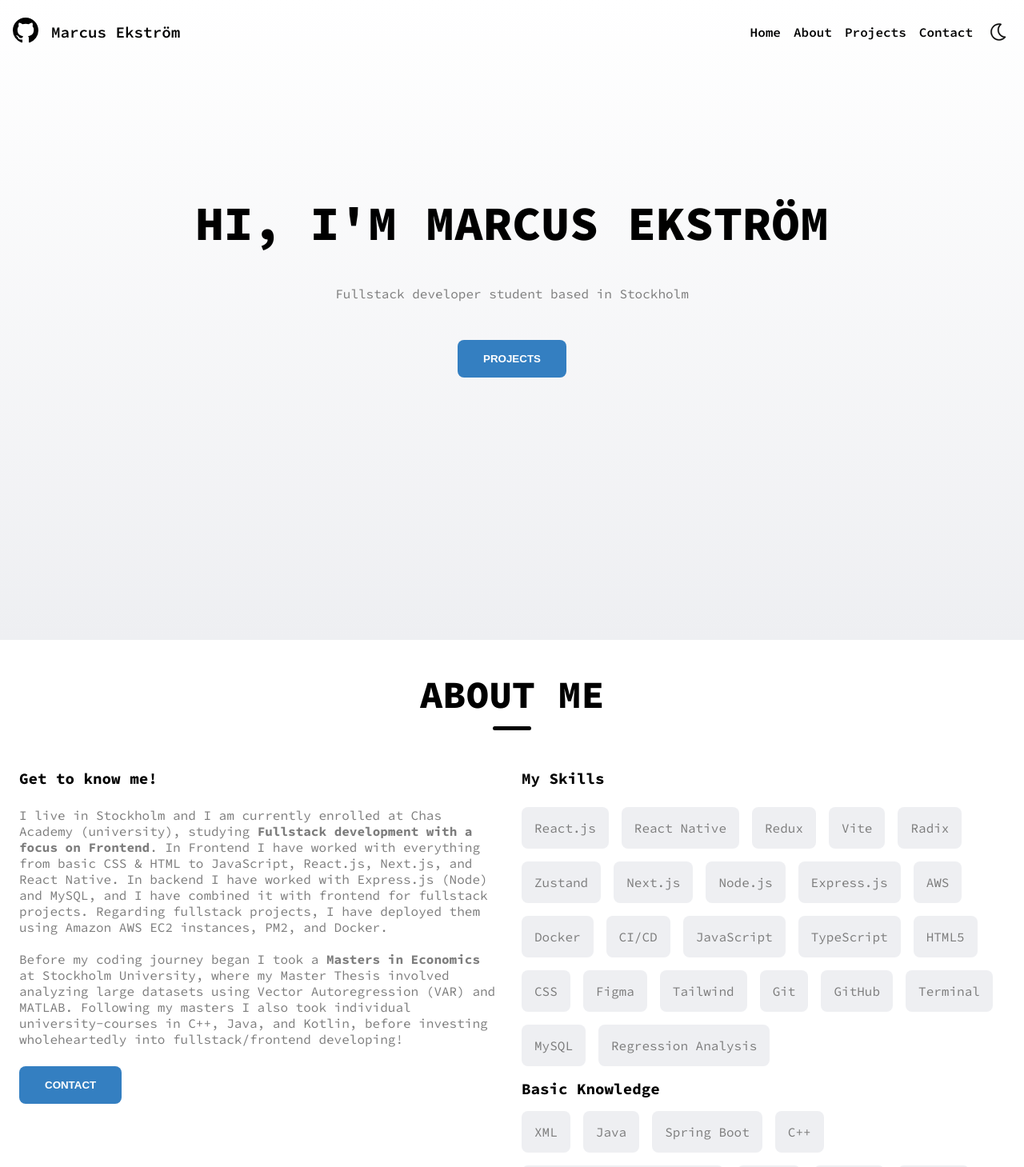
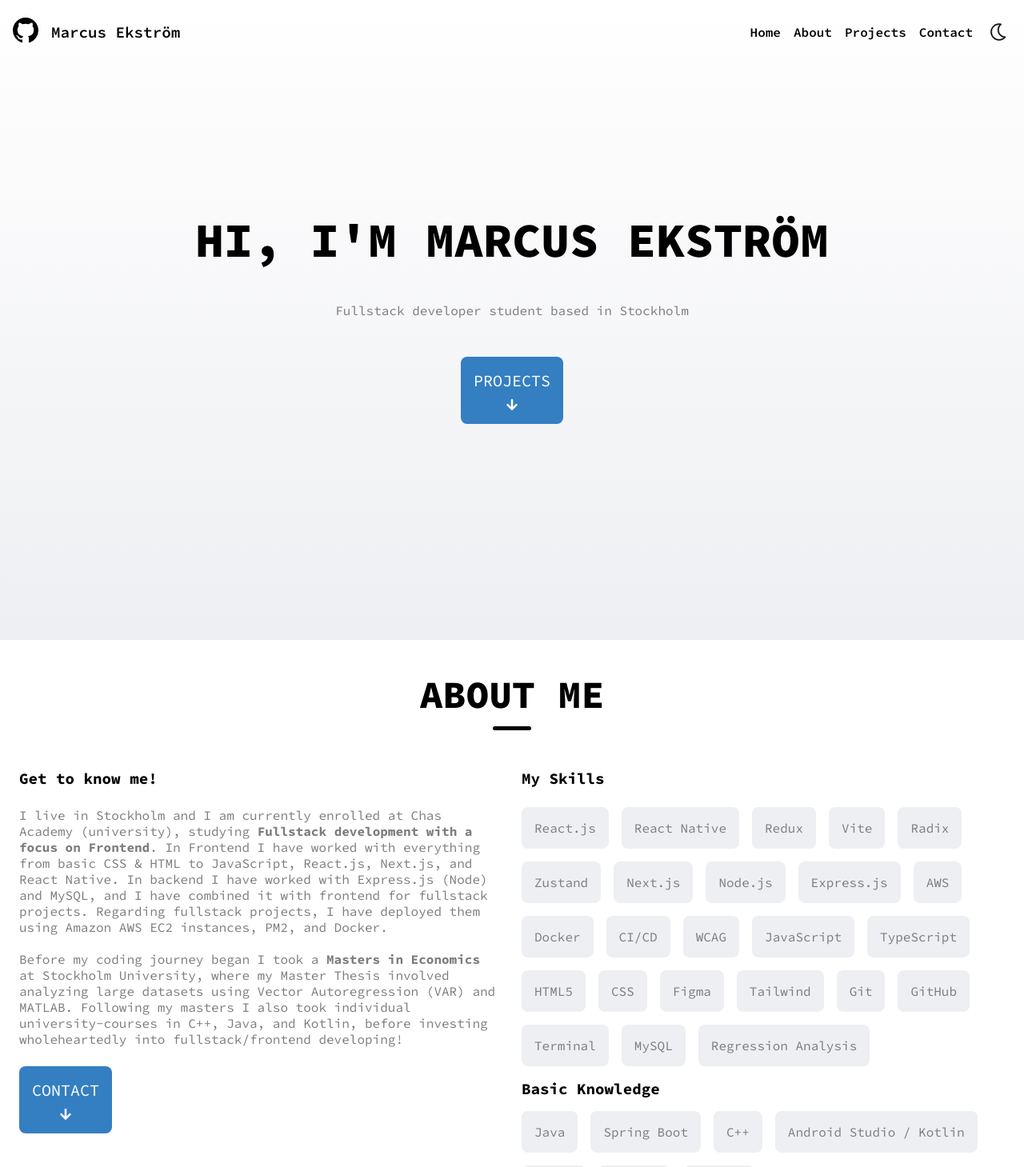
Before and after one commit to maek95/portfolio-marcus-ekstrom, a Next.js app: page / in a window 1280 px wide. Shown: the top 1459 px of the page at 80% size. Built offline with nearby package versions, Linux system fonts and the light colour scheme.

Commit message:
bluebutton stuff, and sticky/fixed header depending on hamburgerclicked

```diff
--- a/app/globals.css
+++ b/app/globals.css
@@ -17,7 +17,6 @@
 body {
   font-size: 1rem;
   /* transition: background-color 3.5s ease, color 1.5s ease; */ /* funkar inte? */
-
 }
 
 /* h2 {
--- a/app/layout.js
+++ b/app/layout.js
@@ -38,7 +38,7 @@ export default function RootLayout({ children }) {
         <SectionRefProvider>
           <PreventZoom></PreventZoom> {/* prevent zoom on mobile */}
           <ThemeState></ThemeState> {/* see main.jsx, runs an useEffect to add "darkmode" with tailwind */}
-          <body className="font-sourceSans bg-[#FFFFFF] dark:bg-[#23272F]"> {/* affects the color you see at the top of the page on mobile */}
+          <body className="font-sourceSans bg-[#FFFFFF] dark:bg-[#23272F]"> {/* affects whole page, including the color you see at the top of the page on mobile */}
             {children}
             <Analytics/>
           </body>
--- a/app/page.js
+++ b/app/page.js
@@ -22,14 +22,11 @@ export default function Home() {
 
   const [isHamburgerClicked, setIsHamburgerClicked] = useState(false)
 
-  // TODO: NEWS SITE PROJECT + PREVIEWIMAGE
   // TODO: @media transform duration on projectpreview images resizing from mobile to desktop? transform transition height & width?
-  // TODO: remove color transition duration on hamburger button when we swap dark/light mode? since nothing else does that
   // TODO: weird background flicker when clicking on hamburger button on mobile.
-  // TODO: maybe make the gap a little smaller between e.g. Quiz App and the previewImage?
 
   return (
-    <div className="text-[#7c7c7c] dark:text-[#959eae] bg-[#EEEFF2] dark:bg-[#1A1C21] min-h-screen">
+    <div className="text-[#7c7c7c] dark:text-[#959eae] bg-white dark:bg-[#23272F] min-h-screen">
       <ScrollToTopButton></ScrollToTopButton>
 
       <Header setIsHamburgerClicked={setIsHamburgerClicked} isHamburgerClicked={isHamburgerClicked}></Header>
--- a/components/AboutMe.jsx
+++ b/components/AboutMe.jsx
@@ -31,7 +31,7 @@ export default function AboutMe() {
           </p>
         </div>
         {/*  <a href="#projects"> */}
-        <BlueButton
+        <BlueButton arrowDown={true}
           title={"CONTACT"}
           onClick={() => {
             scrollToSection(contactSectionRef);
--- a/components/BlueButton.jsx
+++ b/components/BlueButton.jsx
@@ -1,9 +1,14 @@
-export default function BlueButton({ isGitHubLink = false, title, onClick, smallerSize = false }) {
+import { FaArrowDown } from "react-icons/fa";
+
+export default function BlueButton({ isGitHubLink = false, title, onClick, smallerSize = false, arrowDown = false }) {
   return (
+    <div>
+
     <button
       onClick={onClick}
-      className={`flex gap-4 border-none items-center rounded-lg bg-[#347FC1] hover:bg-[#3f97e4] p-4 ${smallerSize ? "px-4" : "px-8"} text-white font-bold cursor-pointer`}
+      className={`flex flex-col gap-2 border-none items-center justify-center rounded-lg bg-[#347FC1] hover:bg-[#3f97e4] py-2 px-4 ${smallerSize ? "py-2 px-4 text-sm" : "py-4 px-12 text-xl"} text-white font-sourceSans cursor-pointer`}
     >
+      <div className="flex items-center gap-4">
      {isGitHubLink && <svg
         height="16"
         aria-hidden="true"
@@ -15,10 +20,17 @@ export default function BlueButton({ isGitHubLink = false, title, onClick, small
       >
         {" "}
         {/* // ändrar fill beroende på dark/light mode! */}
+
+
+
         <path d="M8 0c4.42 0 8 3.58 8 8a8.013 8.013 0 0 1-5.45 7.59c-.4.08-.55-.17-.55-.38 0-.27.01-1.13.01-2.2 0-.75-.25-1.23-.54-1.48 1.78-.2 3.65-.88 3.65-3.95 0-.88-.31-1.59-.82-2.15.08-.2.36-1.02-.08-2.12 0 0-.67-.22-2.2.82-.64-.18-1.32-.27-2-.27-.68 0-1.36.09-2 .27-1.53-1.03-2.2-.82-2.2-.82-.44 1.1-.16 1.92-.08 2.12-.51.56-.82 1.28-.82 2.15 0 3.06 1.86 3.75 3.64 3.95-.23.2-.44.55-.51 1.07-.46.21-1.61.55-2.33-.66-.15-.24-.6-.83-1.23-.82-.67.01-.27.38.01.53.34.19.73.9.82 1.13.16.45.68 1.31 2.69.94 0 .67.01 1.3.01 1.49 0 .21-.15.45-.55.38A7.995 7.995 0 0 1 0 8c0-4.42 3.58-8 8-8Z"></path>
       </svg>}
       <p className="no-underline">{title}</p>
+      </div>
+
+      {arrowDown && <FaArrowDown size={16} />}
     </button>
+    </div>
 
   );
 }
--- a/components/Header.jsx
+++ b/components/Header.jsx
@@ -82,8 +82,10 @@ export default function Header({ isHamburgerClicked, setIsHamburgerClicked}) {
   }, []); */
 
   // TODO: fix hamburger-menu!
+
+  // ${isHamburgerClicked ? "sticky" : "fixed"}   because 'fixed' places Header behind the HeaderExpanded, whilst 'sticky' places Header above it. However, i dont always want 'sticky' because it pushes everything down!
   return (
-    <header className={`text-black dark:text-white z-40 sticky h-20 top-0 left-0 right-0 px-4 flex justify-between ${isBgOpacityHigh ? 'bg-white/0' : 'bg-white/95'} ${isBgOpacityHigh ? 'dark:bg-[#23272F]/0' : 'dark:bg-[#23272F]/95'} transition-all duration-500 ease-in-out`}>
+    <header className={`text-black dark:text-white z-40 ${isHamburgerClicked ? "sticky" : "fixed"}  h-20 top-0 left-0 right-0 px-4 flex justify-between ${isBgOpacityHigh ? 'bg-white/0' : 'bg-white/95'} ${isBgOpacityHigh ? 'dark:bg-[#23272F]/0' : 'dark:bg-[#23272F]/95'} transition-all duration-500 ease-in-out`}>
       <div className="flex flex-row items-center justify-center gap-4">
         {/*profile picture + name */}
         <div className="flex">
--- a/components/HeaderExpanded.jsx
+++ b/components/HeaderExpanded.jsx
@@ -1,10 +1,23 @@
+"use client"
 import { SectionRefContext } from "@/SectionRefContext";
-import { useContext } from "react";
+import { useContext, useEffect } from "react";
 
 
 export default function HeaderExpanded({isHamburgerClicked, setIsHamburgerClicked}) {
 
   const { scrollToSection, heroSectionRef, projectsSectionRef, aboutMeSectionRef, contactSectionRef } = useContext(SectionRefContext);
+
+  // disable scrolling when the HeaderExpanded is open, otherwise you can scroll on the page while its open... weird
+  useEffect(() => {
+    if (isHamburgerClicked) {
+      document.body.style.overflow = 'hidden';
+    } else {
+      document.body.style.overflow = 'unset';
+    }
+    return () => {
+      document.body.style.overflow = 'unset';
+    };
+  }, [isHamburgerClicked]);
 
   return (
     <>
--- a/components/Hero.jsx
+++ b/components/Hero.jsx
@@ -8,22 +8,22 @@ export default function Hero() {
   const { scrollToSection, projectsSectionRef, heroTitleRef } = useContext(SectionRefContext);
 
   //bg-[#EEEFF2] dark:bg-[#1A1C21]
-  return ( // mt-[-80px] due to Header being 80px... // h-dvh with for dynamic view when e.g mobile browser footer or header impacts the screen size. Makes stuff jump around though - maybe test transition-all duration-500 ease-in-out
-    <div className="h-dvh transition-all duration-500 ease-in-out mt-[-80px] flex justify-center items-center min-w-full bg-white-gray-gradient dark:bg-dark-gradient" //see tailwind.config.js, I added these custom gradients there!
+  return ( //(removed) mt-[-80px] due to Header being 80px... // h-dvh with for dynamic view when e.g mobile browser footer or header impacts the screen size. Makes stuff jump around though - maybe test transition-all duration-500 ease-in-out
+    <div className="h-dvh transition-all duration-500 ease-in-out  flex justify-center items-center min-w-full bg-white-gray-gradient dark:bg-dark-gradient" //see tailwind.config.js, I added these custom gradients there!
     /* style={{
       //background: "linear-gradient(to top, #EEEFF2 0%, #EEEFF2 80%, #FFFFFF 100%)"
        //background: "linear-gradient(to bottom, #23272F 0%, #1A1C21 100%)"
        background: "linear-gradient(to bottom, #FFFFFF 0%, #EEEFF2 100%)"
     }} */
     > {/* TODO: h-96 or h-lvh? */}
-      {/* mt-[-5rem] because <Header> is h-20 and pushes Hero down 5rem */}
-      <div className="mt-[-5rem] flex flex-col gap-12 text-center sm:w-[70%]">
+      {/* (removed) mt-[-5rem] because <Header> is h-20 and pushes Hero down 5rem */}
+      <div className=" flex flex-col gap-12 text-center sm:w-[70%]">
         <div ref={heroTitleRef} className="absolute"></div>
         <h1  className="text-black dark:text-white text-5xl lg:text-6xl font-extrabold mx-4 ">HI, I'M MARCUS EKSTRÖM</h1>
         <p className="mx-4">Fullstack developer student based in Stockholm</p>
 
-        <div className="flex justify-center mx-4">
-          <BlueButton onClick={() => {
+        <div className="flex justify-center mx-4 ">
+          <BlueButton arrowDown={true} onClick={() => {
             scrollToSection(projectsSectionRef)
           }} title={"PROJECTS"}></BlueButton>
           {/* <ProjectandContactButton onClick={scrollToAboutSection} title={"ABOUT ME"}></ProjectandContactButton> */}
--- a/components/Skills.jsx
+++ b/components/Skills.jsx
@@ -48,6 +48,7 @@ export default function Skills() {
       <Skill skillName={"AWS"}/>
       <Skill skillName={"Docker"}/>
       <Skill skillName={"CI/CD"}/>
+      <Skill skillName={"WCAG"}/>
       <Skill skillName={"JavaScript"}/>
       <Skill skillName={"TypeScript"}/>
       <Skill skillName={"HTML5"}/>
@@ -63,7 +64,6 @@ export default function Skills() {
     <div className="flex flex-col gap-4">
     <h4 className="text-black dark:text-white ">Basic Knowledge</h4>
     <div className="flex flex-wrap gap-4">
-      <Skill skillName={"XML"}/>
       <Skill skillName={"Java"}></Skill>
       <Skill skillName={"Spring Boot"}></Skill>
       <Skill skillName={"C++"}></Skill>
```
